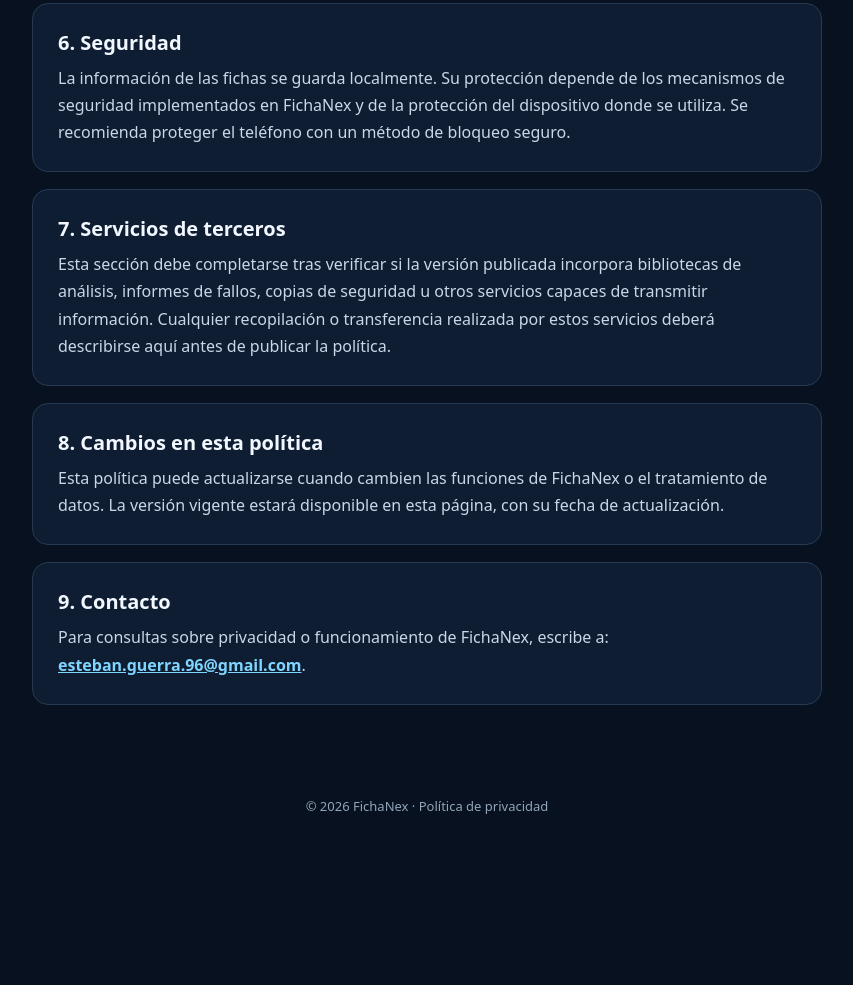
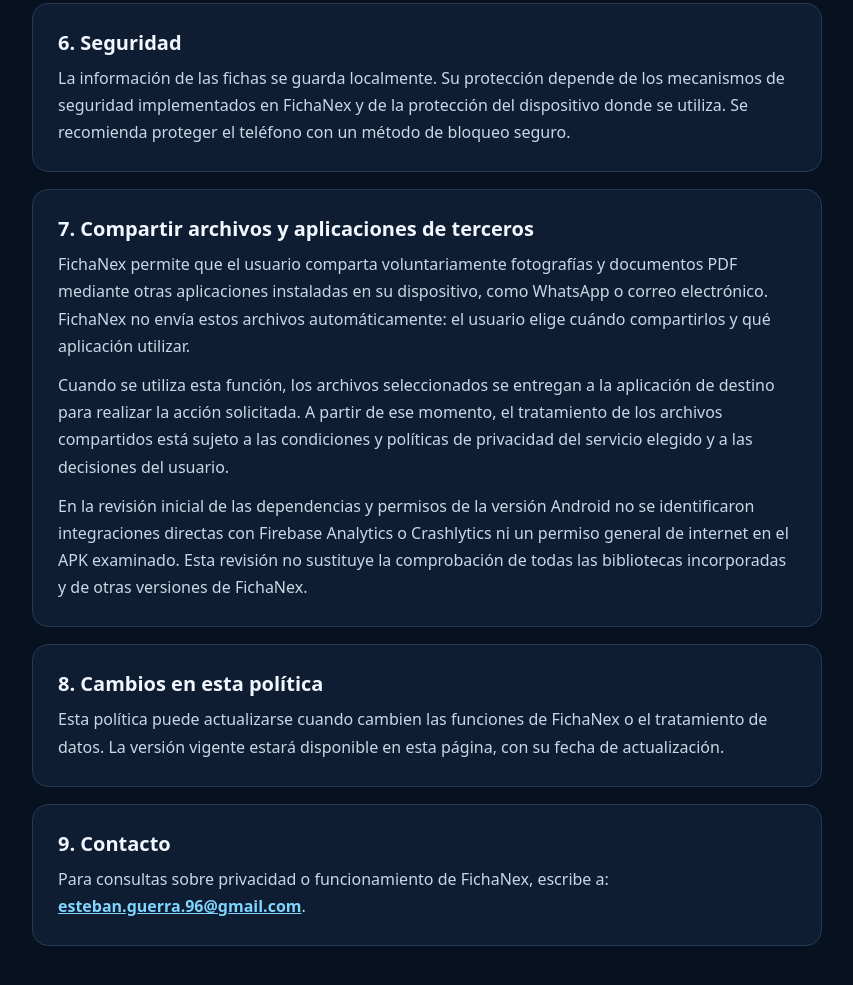
Before and after one commit to esstev/fichanex-privacidad, a plain HTML site: page index.html in a window 1280 px wide. Shown: the part 1332-2317 px from the top of the page, without its empty margins (213-1066 px from the left). Before the commit the page ends 2169 px from the top, so only its background shows below. Drawn offline with Linux system fonts and the light colour scheme.

Commit message:
Add files via upload

```diff
--- a/index.html
+++ b/index.html
@@ -17,7 +17,7 @@
 <section class="section"><h2>4. Cámara y fotografías</h2><p>Cuando el usuario decide incorporar imágenes a una ficha, FichaNex puede solicitar los permisos necesarios para tomar una fotografía o seleccionar una imagen. El usuario controla qué imágenes incorpora a sus registros.</p></section>
 <section class="section"><h2>5. Conservación y eliminación de datos</h2><p>Los registros guardados localmente permanecen en el dispositivo hasta que el usuario los elimine mediante las funciones disponibles o elimine los datos de la aplicación. Desinstalar la aplicación puede provocar la pérdida de fichas y fotografías. El resultado depende de los mecanismos de respaldo del dispositivo y de las funciones implementadas.</p></section>
 <section class="section"><h2>6. Seguridad</h2><p>La información de las fichas se guarda localmente. Su protección depende de los mecanismos de seguridad implementados en FichaNex y de la protección del dispositivo donde se utiliza. Se recomienda proteger el teléfono con un método de bloqueo seguro.</p></section>
-<section class="section"><h2>7. Servicios de terceros</h2><p>Esta sección debe completarse tras verificar si la versión publicada incorpora bibliotecas de análisis, informes de fallos, copias de seguridad u otros servicios capaces de transmitir información. Cualquier recopilación o transferencia realizada por estos servicios deberá describirse aquí antes de publicar la política.</p></section>
+<section class="section"><h2>7. Compartir archivos y aplicaciones de terceros</h2><p>FichaNex permite que el usuario comparta voluntariamente fotografías y documentos PDF mediante otras aplicaciones instaladas en su dispositivo, como WhatsApp o correo electrónico. FichaNex no envía estos archivos automáticamente: el usuario elige cuándo compartirlos y qué aplicación utilizar.</p><p>Cuando se utiliza esta función, los archivos seleccionados se entregan a la aplicación de destino para realizar la acción solicitada. A partir de ese momento, el tratamiento de los archivos compartidos está sujeto a las condiciones y políticas de privacidad del servicio elegido y a las decisiones del usuario.</p><p>En la revisión inicial de las dependencias y permisos de la versión Android no se identificaron integraciones directas con Firebase Analytics o Crashlytics ni un permiso general de internet en el APK examinado. Esta revisión no sustituye la comprobación de todas las bibliotecas incorporadas y de otras versiones de FichaNex.</p></section>
 <section class="section"><h2>8. Cambios en esta política</h2><p>Esta política puede actualizarse cuando cambien las funciones de FichaNex o el tratamiento de datos. La versión vigente estará disponible en esta página, con su fecha de actualización.</p></section>
 <section class="section"><h2>9. Contacto</h2><p>Para consultas sobre privacidad o funcionamiento de FichaNex, escribe a: <strong><a href="mailto:esteban.guerra.96@gmail.com">esteban.guerra.96@gmail.com</a></strong>.</p></section>
 </main><footer>© 2026 FichaNex · Política de privacidad</footer>
```
